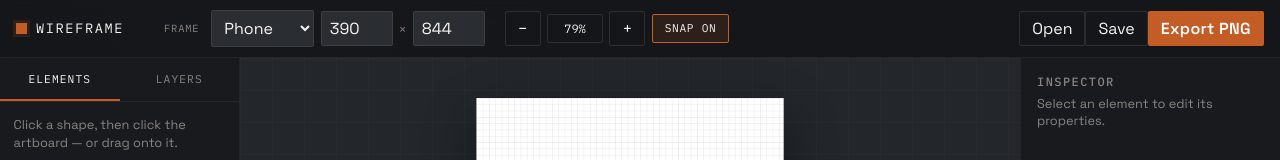
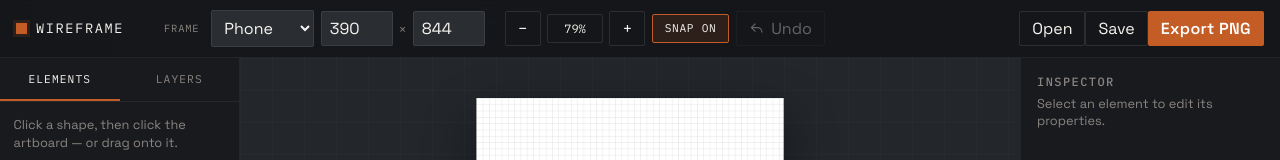
Before and after one commit to alfredofloresnt/skeletch, a React (Vite) app: page / in a window 1280 px wide. Shown: the top 160 px of the page. Built offline with nearby package versions, Linux system fonts and the light colour scheme.

Commit message:
Adde undo

```diff
--- a/src/App.css
+++ b/src/App.css
@@ -192,6 +192,31 @@ textarea {
 
 .btn-ghost:hover {
   background: rgba(255, 255, 255, 0.06);
+}
+
+.btn-ghost:disabled {
+  cursor: not-allowed;
+  opacity: 0.35;
+}
+
+.btn-ghost:disabled:hover {
+  background: transparent;
+}
+
+.undo-button {
+  display: inline-flex;
+  align-items: center;
+  gap: 0.4rem;
+}
+
+.undo-button svg {
+  width: 1rem;
+  height: 1rem;
+  fill: none;
+  stroke: currentColor;
+  stroke-linecap: square;
+  stroke-linejoin: miter;
+  stroke-width: 1.5;
 }
 
 .btn-ghost.is-active {
--- a/src/App.jsx
+++ b/src/App.jsx
@@ -29,6 +29,7 @@ import {
 import './App.css'
 
 const DEFAULT_PRESET = FRAME_PRESETS[0]
+const HISTORY_LIMIT = 100
 
 export default function App() {
   const [artboard, setArtboard] = useState({
@@ -49,13 +50,52 @@ export default function App() {
   const stageWrapRef = useRef(null)
   const clipboardRef = useRef([])
   const paletteDragRef = useRef(null)
+  const historyRef = useRef([])
+  const documentRef = useRef(null)
+  const [canUndo, setCanUndo] = useState(false)
+
+  documentRef.current = {
+    artboard,
+    presetId,
+    snapOn,
+    elements,
+    selectedIds,
+    editingGroupId,
+  }
+
+  const recordHistory = useCallback(() => {
+    const current = documentRef.current
+    historyRef.current.push({
+      ...current,
+      artboard: { ...current.artboard },
+      elements: current.elements.map((el) => ({ ...el })),
+      selectedIds: [...current.selectedIds],
+    })
+    if (historyRef.current.length > HISTORY_LIMIT) historyRef.current.shift()
+    setCanUndo(true)
+  }, [])
+
+  const undo = useCallback(() => {
+    const previous = historyRef.current.pop()
+    if (!previous) return
+    setArtboard(previous.artboard)
+    setPresetId(previous.presetId)
+    setSnapOn(previous.snapOn)
+    setElements(previous.elements)
+    setSelectedIds(previous.selectedIds)
+    setEditingGroupId(previous.editingGroupId)
+    setPlaceType(null)
+    setCanUndo(historyRef.current.length > 0)
+  }, [])
 
   const updateElement = useCallback((id, patch) => {
+    recordHistory()
     setElements((prev) => prev.map((el) => (el.id === id ? { ...el, ...patch } : el)))
-  }, [])
+  }, [recordHistory])
 
   const place = useCallback(
     (type, x, y) => {
+      recordHistory()
       setElements((prev) => {
         if (isComposedKind(type)) {
           const created = createComposed(type, x, y, nextZ(prev), snapOn)
@@ -68,7 +108,7 @@ export default function App() {
         return [...prev, el]
       })
     },
-    [snapOn],
+    [recordHistory, snapOn],
   )
 
   const startPaletteDrag = useCallback(
@@ -126,6 +166,7 @@ export default function App() {
   )
 
   const onPreset = (id) => {
+    recordHistory()
     setPresetId(id)
     const preset = FRAME_PRESETS.find((p) => p.id === id)
     if (preset) {
@@ -134,6 +175,7 @@ export default function App() {
   }
 
   const onSizeChange = (patch) => {
+    recordHistory()
     setPresetId('custom')
     setArtboard((prev) => ({ ...prev, ...patch }))
   }
@@ -183,6 +225,12 @@ export default function App() {
       const tag = e.target.tagName
       if (tag === 'INPUT' || tag === 'TEXTAREA' || tag === 'SELECT') return
 
+      if ((e.metaKey || e.ctrlKey) && !e.shiftKey && e.key.toLowerCase() === 'z') {
+        e.preventDefault()
+        undo()
+        return
+      }
+
       if (e.key === 'Escape') {
         if (editingGroupId) {
           setEditingGroupId(null)
@@ -195,6 +243,7 @@ export default function App() {
 
       if ((e.key === 'Delete' || e.key === 'Backspace') && selectedIds.length) {
         e.preventDefault()
+        recordHistory()
         setElements((prev) => prev.filter((el) => !selectedIds.includes(el.id)))
         setSelectedIds([])
         return
@@ -211,6 +260,7 @@ export default function App() {
 
       if ((e.metaKey || e.ctrlKey) && e.key.toLowerCase() === 'v' && clipboardRef.current.length) {
         e.preventDefault()
+        recordHistory()
         const clipIds = clipboardRef.current.map((el) => el.id)
         const { elements: copies, ids } = duplicateElements(clipboardRef.current, clipIds, 16, 16)
         // Rebase z on top of current document
@@ -225,6 +275,7 @@ export default function App() {
 
       if (selectedIds.length && ['ArrowUp', 'ArrowDown', 'ArrowLeft', 'ArrowRight'].includes(e.key)) {
         e.preventDefault()
+        recordHistory()
         const step = e.shiftKey ? 8 : 1
         const dx = e.key === 'ArrowLeft' ? -step : e.key === 'ArrowRight' ? step : 0
         const dy = e.key === 'ArrowUp' ? -step : e.key === 'ArrowDown' ? step : 0
@@ -237,9 +288,10 @@ export default function App() {
     }
     window.addEventListener('keydown', onKey)
     return () => window.removeEventListener('keydown', onKey)
-  }, [selectedIds, editingGroupId, elements])
+  }, [selectedIds, editingGroupId, elements, recordHistory, undo])
 
   const handleUngroup = (groupId) => {
+    recordHistory()
     setElements((prev) => ungroup(prev, groupId))
     setEditingGroupId(null)
   }
@@ -252,6 +304,7 @@ export default function App() {
   const handleOpen = async (file) => {
     try {
       const doc = await readWireframeFile(file)
+      recordHistory()
       setArtboard(doc.artboard)
       setPresetId(doc.presetId)
       setSnapOn(doc.snapOn)
@@ -274,11 +327,16 @@ export default function App() {
         onPreset={onPreset}
         onSizeChange={onSizeChange}
         onZoomChange={onZoomChange}
-        onToggleSnap={() => setSnapOn((s) => !s)}
+        onToggleSnap={() => {
+          recordHistory()
+          setSnapOn((s) => !s)
+        }}
         onExport={() => exportArtboardPng(artboard, elements)}
         onFit={fitArtboard}
         onSave={handleSave}
         onOpen={handleOpen}
+        onUndo={undo}
+        canUndo={canUndo}
       />
 
       <div className="app-body">
@@ -291,7 +349,10 @@ export default function App() {
           elements={elements}
           selectedIds={selectedIds}
           onSelect={setSelectedIds}
-          onReorderTree={(keys) => setElements((prev) => reorderLayerTree(prev, keys))}
+          onReorderTree={(keys) => {
+            recordHistory()
+            setElements((prev) => reorderLayerTree(prev, keys))
+          }}
           dragId={dragLayerId}
           onDragId={setDragLayerId}
           editingGroupId={editingGroupId}
@@ -312,10 +373,13 @@ export default function App() {
                 prev.map((el) => (map[el.id] ? { ...el, x: map[el.id].x, y: map[el.id].y } : el)),
               )
             }}
-            onResizeElement={(id, box) => updateElement(id, box)}
+            onResizeElement={(id, box) => {
+              setElements((prev) => prev.map((el) => (el.id === id ? { ...el, ...box } : el)))
+            }}
             onResizeGroup={(origins, oldBounds, newBounds) => {
               setElements((prev) => scaleElementsToBounds(prev, origins, oldBounds, newBounds))
             }}
+            onEditStart={recordHistory}
             onPlace={place}
             onClearPlace={() => setPlaceType(null)}
             pan={pan}
@@ -340,11 +404,24 @@ export default function App() {
           elements={elements}
           selectedIds={selectedIds}
           onUpdate={updateElement}
-          onBringForward={() => setElements((prev) => bringForward(prev, selectedIds))}
-          onSendBackward={() => setElements((prev) => sendBackward(prev, selectedIds))}
-          onBringToFront={() => setElements((prev) => bringToFront(prev, selectedIds))}
-          onSendToBack={() => setElements((prev) => sendToBack(prev, selectedIds))}
+          onBringForward={() => {
+            recordHistory()
+            setElements((prev) => bringForward(prev, selectedIds))
+          }}
+          onSendBackward={() => {
+            recordHistory()
+            setElements((prev) => sendBackward(prev, selectedIds))
+          }}
+          onBringToFront={() => {
+            recordHistory()
+            setElements((prev) => bringToFront(prev, selectedIds))
+          }}
+          onSendToBack={() => {
+            recordHistory()
+            setElements((prev) => sendToBack(prev, selectedIds))
+          }}
           onDelete={() => {
+            recordHistory()
             setElements((prev) => prev.filter((el) => !selectedIds.includes(el.id)))
             setSelectedIds([])
           }}
--- a/src/components/Canvas.jsx
+++ b/src/components/Canvas.jsx
@@ -22,6 +22,7 @@ export default function Canvas({
   onMoveElements,
   onResizeElement,
   onResizeGroup,
+  onEditStart,
   onPlace,
   onClearPlace,
   pan,
@@ -348,6 +349,11 @@ export default function Canvas({
   const onPointerMove = (e) => {
     const ix = interaction.current
     if (!ix) return
+    const recordEdit = () => {
+      if (ix.historyRecorded) return
+      onEditStart()
+      ix.historyRecorded = true
+    }
 
     if (ix.mode === 'pan') {
       onPanChange({
@@ -370,6 +376,7 @@ export default function Canvas({
     }
 
     if (ix.mode === 'move') {
+      recordEdit()
       let dx = world.x - ix.startWorld.x
       let dy = world.y - ix.startWorld.y
       if (snapOn) {
@@ -391,6 +398,7 @@ export default function Canvas({
     }
 
     if (ix.mode === 'resize') {
+      recordEdit()
       const dx = world.x - ix.startWorld.x
       const dy = world.y - ix.startWorld.y
       const next = applyResize(ix.origin, ix.handle, dx, dy, {
@@ -402,6 +410,7 @@ export default function Canvas({
     }
 
     if (ix.mode === 'resize-group') {
+      recordEdit()
       const dx = world.x - ix.startWorld.x
       const dy = world.y - ix.startWorld.y
       const proxy = {
--- a/src/components/Toolbar.jsx
+++ b/src/components/Toolbar.jsx
@@ -14,6 +14,8 @@ export default function Toolbar({
   onFit,
   onSave,
   onOpen,
+  onUndo,
+  canUndo,
 }) {
   const fileRef = useRef(null)
 
@@ -76,6 +78,19 @@ export default function Toolbar({
         >
           Snap {snapOn ? 'on' : 'off'}
         </button>
+        <button
+          type="button"
+          className="btn-ghost undo-button"
+          onClick={onUndo}
+          disabled={!canUndo}
+          title="Undo (⌘Z)"
+          aria-keyshortcuts="Meta+Z Control+Z"
+        >
+          <svg viewBox="0 0 20 20" aria-hidden="true">
+            <path d="M7.5 5 3 9.5 7.5 14M3.5 9.5h7.25a5.25 5.25 0 0 1 5.25 5.25" />
+          </svg>
+          Undo
+        </button>
       </div>
 
       <div className="toolbar-actions">
```
